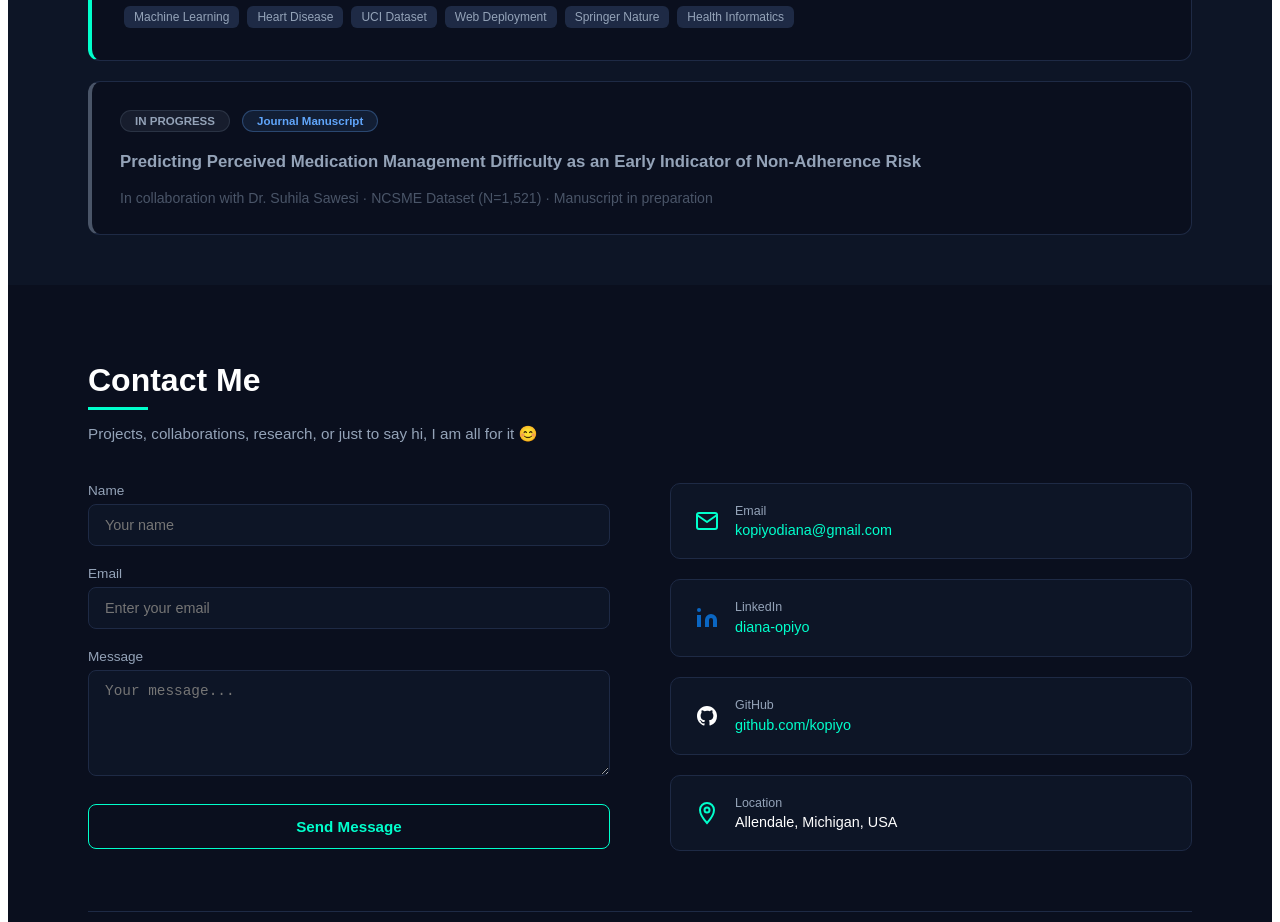
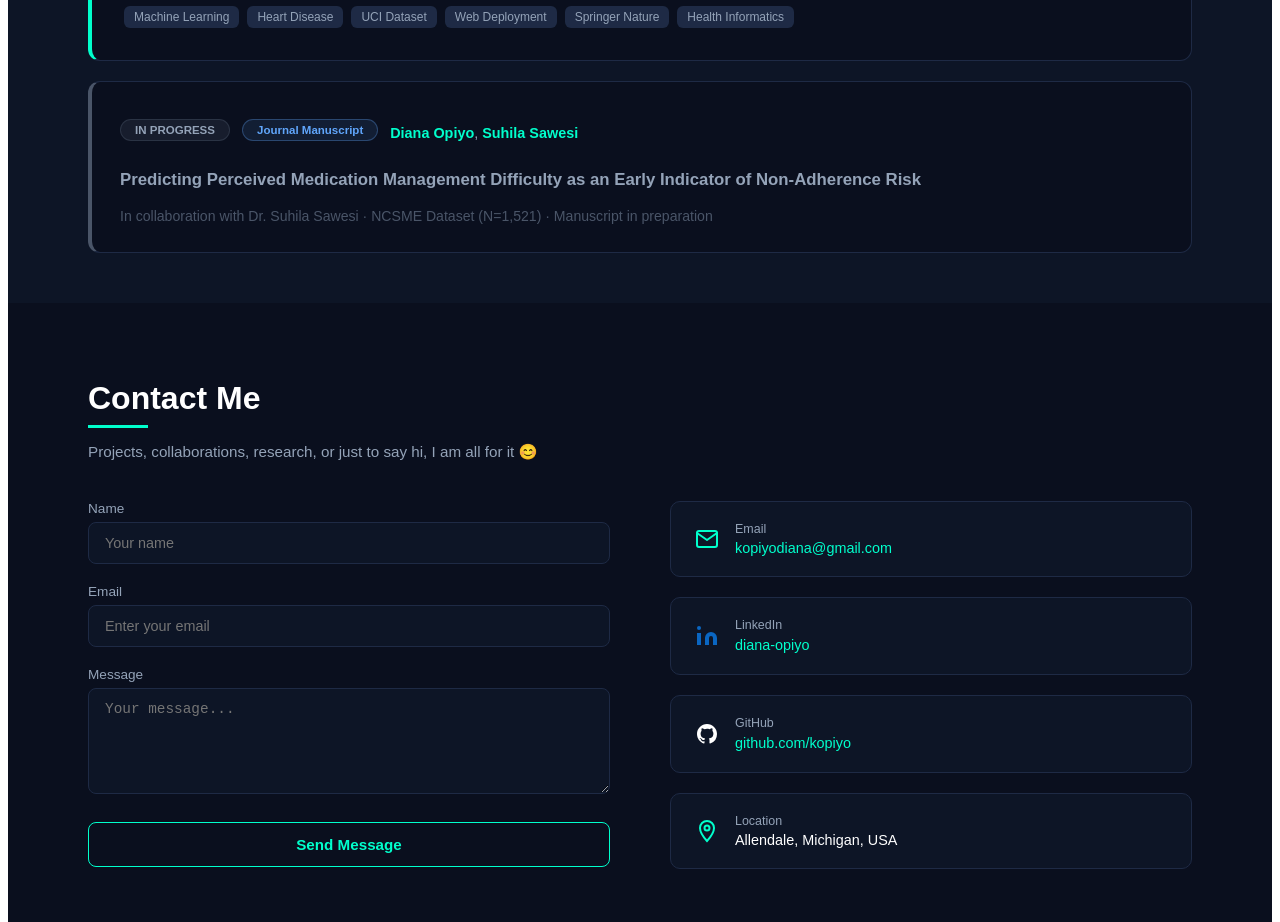
Before and after one commit to kopiyo/my-portfolio, a React (Vite) app: page / in a window 1280 px wide. Shown: the part 3680-4602 px from the top of the page. Built offline with nearby package versions, Linux system fonts and the light colour scheme.

Commit message:
Add publications section

```diff
--- a/src/App.jsx
+++ b/src/App.jsx
@@ -707,6 +707,11 @@ function App() {
               color: '#60a5fa', borderRadius: '999px', padding: '4px 14px',
               fontSize: '0.72rem', fontWeight: '600',
             }}>Journal Manuscript</span>
+            {/* Authors */}
+          <p style={{ color: '#94a3b8', fontSize: '0.9rem', marginBottom: '10px' }}>
+            <span style={{ color: '#00FFCC', fontWeight: '600' }}>Diana Opiyo</span>,{' '}
+            <span style={{ color: '#00FFCC', fontWeight: '600' }}>Suhila Sawesi</span>
+          </p>
           </div>
           <h3 style={{ color: '#94a3b8', fontSize: '1.05rem', fontWeight: 'bold', marginBottom: '10px', lineHeight: 1.6 }}>
             Predicting Perceived Medication Management Difficulty as an Early Indicator of Non-Adherence Risk
```
